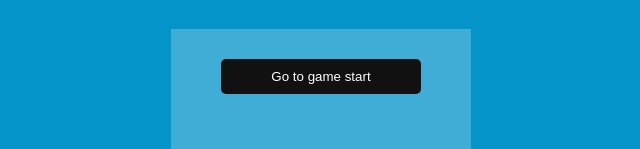
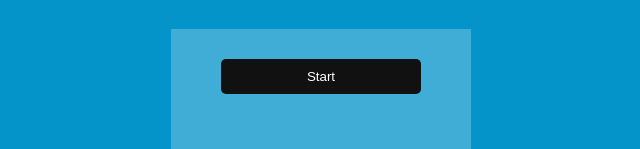
Before and after one commit to RinaHan/tic-tac-toe, a React (Create React App) app: page / in a window 1280 px wide. Shown: the part 406-555 px from the top of the page, without its empty margins (319-959 px from the left). Built offline with nearby package versions, Linux system fonts and the light colour scheme.

Commit message:
small fix

```diff
--- a/src/App.js
+++ b/src/App.js
@@ -52,7 +52,7 @@ function App() {
   };
 
   const moves = history.map((step, i) => {
-    const desc = i ? "Go to move #" + i : "Go to game start";
+    const desc = i ? "Go to move #" + i : "Start";
     return (
       <li key={i}>
         <button className='move-button' onClick={() => jumpTo(i)}>
```
Also changed, not shown: package.json (+7 -1 lines), 1 other file (tests, documents, lock files or other folders).
